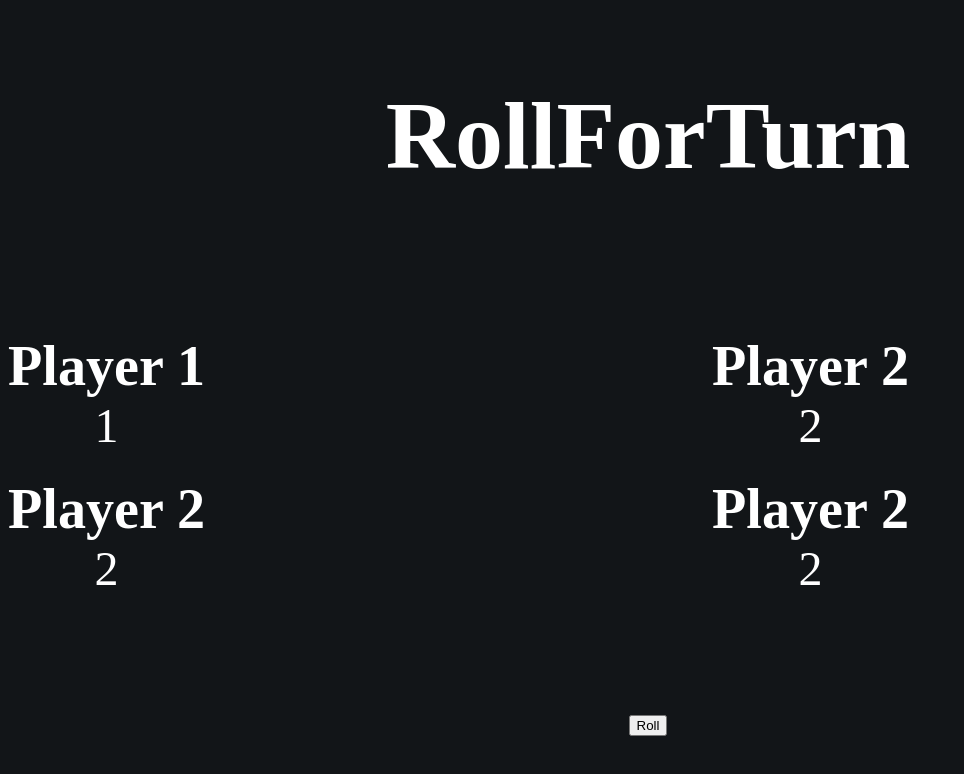
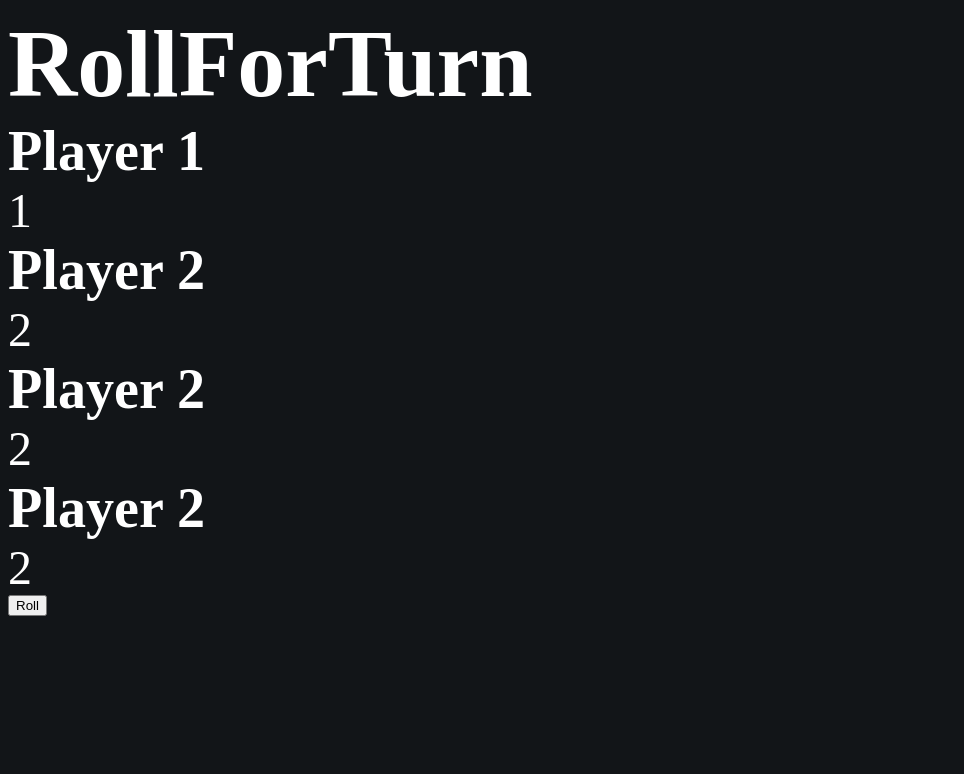
Before and after one commit to CMWelch/RollForTurn, a plain HTML site: page index.html in a window 1280 px wide. Shown: the whole page, without its empty margins (0-964 px from the left). Drawn offline with Linux system fonts and the light colour scheme.

Commit message:
Use proper width properties

```diff
--- a/index.css
+++ b/index.css
@@ -9,29 +9,41 @@ h1, h2, h3 {
 }
 
 .game-container {
-    max-height: 100vh;
     height: 100vh;
     height: 100dvh;
+    max-height: 100%;
     width: 100vw;
     width: 100dvw;
+    max-width: 100%;
 
+    /* display: flex;
+    flex-direction: column;
+    align-items: center;
+    justify-content: space-around; */
+}
+
+#Gameboard {
+    /* max-height: 100vh;
+    max-height: 100dvh;
+    height: 100vh;
+    height: 100dvh;
+    max-width: 100vw;
+    width: 100vw;
+    width: 100dvw;
     display: flex;
     flex-direction: column;
     align-items: center;
-    justify-content: space-around;
-}
-
-#Gameboard {
-    width: 100%;
+    justify-content: center; */
+    /* width: 100%;
     display: grid;
     grid-template-columns: repeat(2, 1fr);
-    gap: 10%;
+    gap: 10%; */
 }
 
 .player-board {
-    display: flex;
+    /* display: flex;
     flex-direction: column;
     align-items: center;
     justify-content: center;
-    width: max-content;
+    width: max-content; */
 }
```
